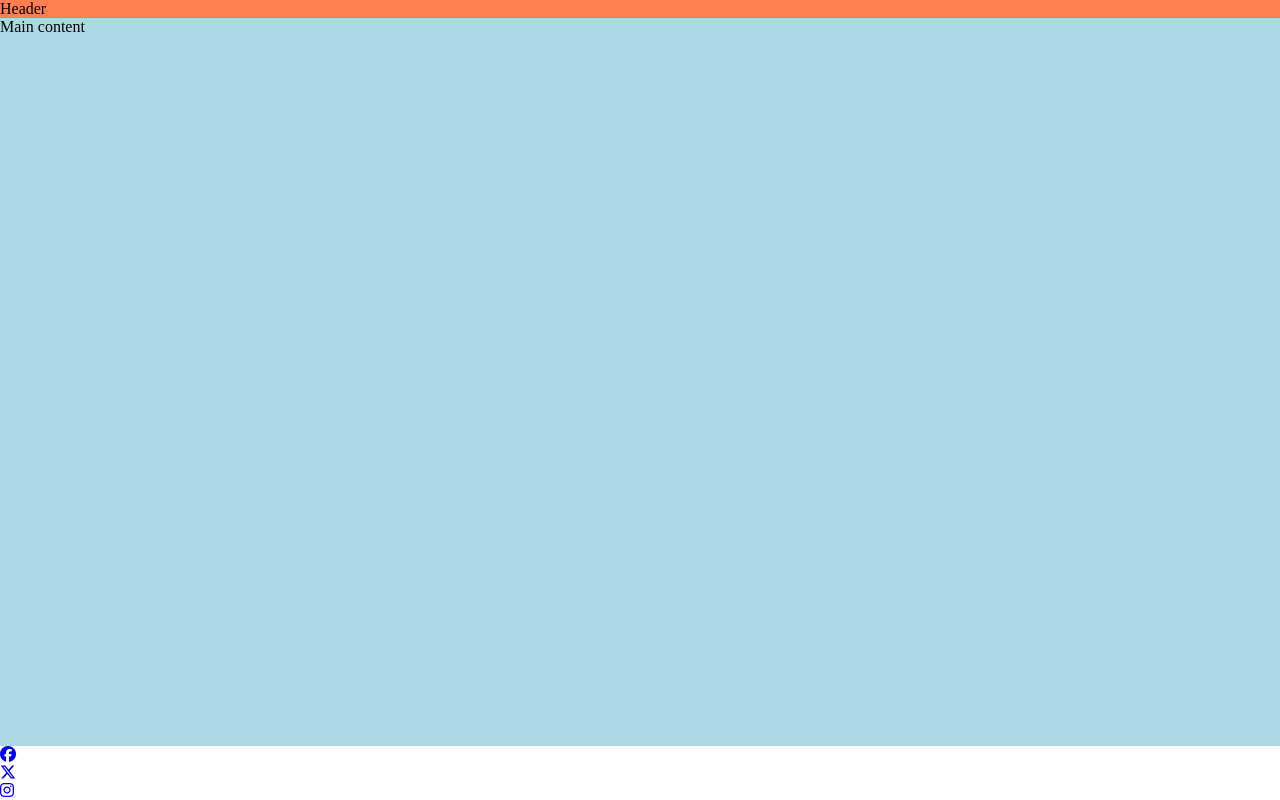
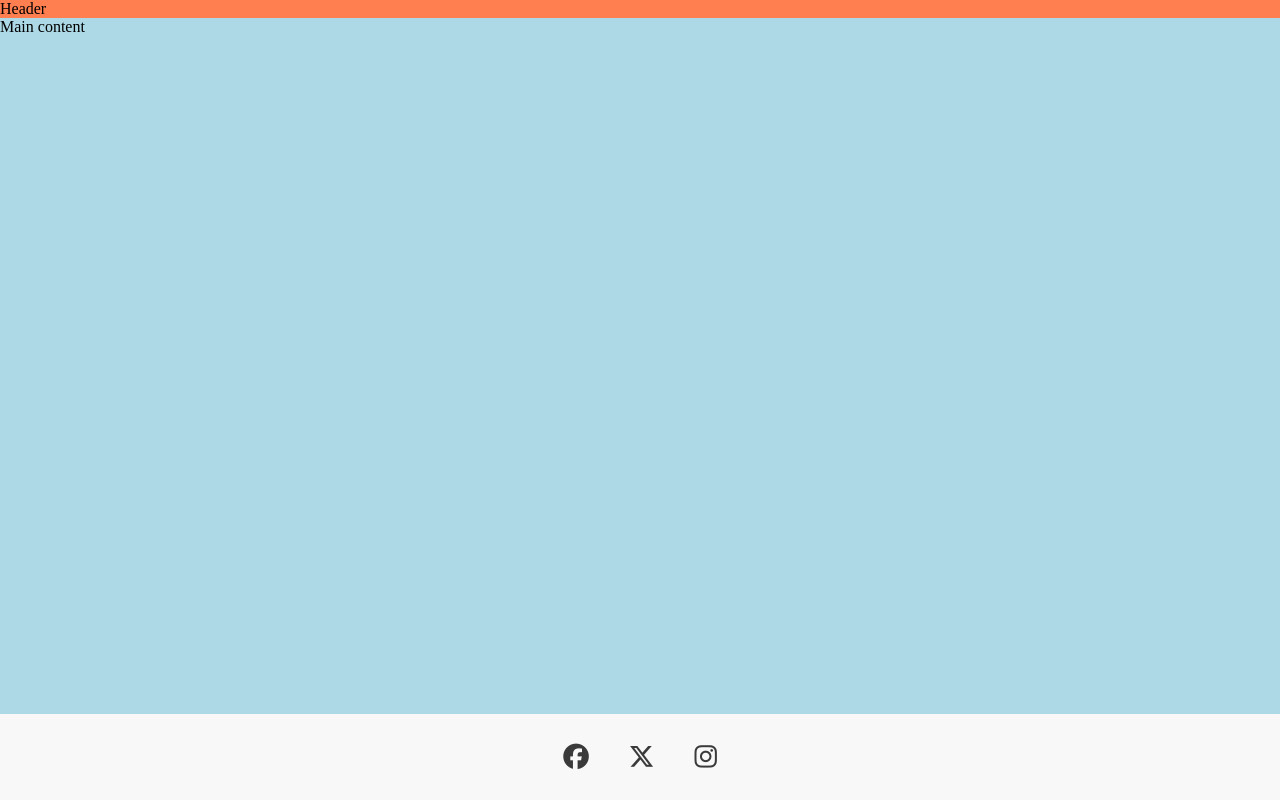
Before and after one commit to cristian-mandici/MILESTONE-1-PROJECT, a plain HTML site: page index.html in a window 1280 px wide. Drawn offline with Linux system fonts and the light colour scheme.

Commit message:
Create style for footer icons, add hover efect and color when touching

```diff
--- a/assets/css/style.css
+++ b/assets/css/style.css
@@ -24,6 +24,30 @@ main {
 }
 
 /* Footer */
-footer {
+#social-networks {
+    text-align: center; /* Fixed typo */
+    padding: 20px 0;
+    display: flex;
+    justify-content: center; /* Centers items */
+    gap: 20px; /* Adds spacing between icons */
+    list-style: none;
+    background-color: #f8f8f8; /* Light background for better contrast */
+    padding: 20px;
+}
+/* Social Icons */
+#social-networks li {
+    display: inline-block; /* Ensures proper spacing */
+}
 
-]
+#social-networks i {
+    font-size: 1.6rem; /* Better responsive scaling */
+    padding: 10px;
+    color: #3a3a3a;
+    transition: color 0.3s ease, transform 0.3s ease; /* Smooth hover effect */
+}
+
+/* Hover Effect */
+#social-networks i:hover {
+    color: #007bff; /* Change color on hover (blue) */
+    transform: scale(1.2); /* Slightly enlarges icon */
+}
```
